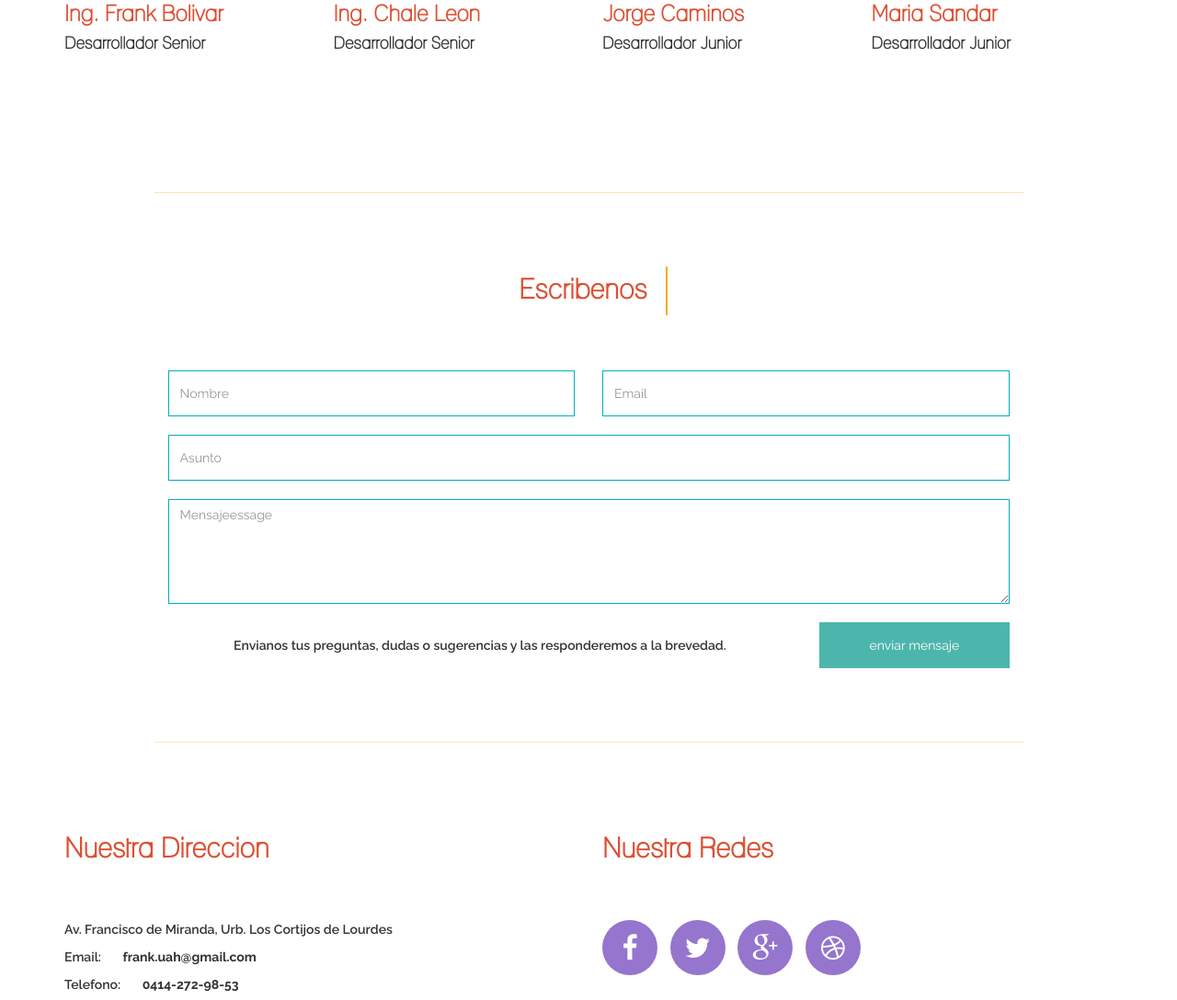
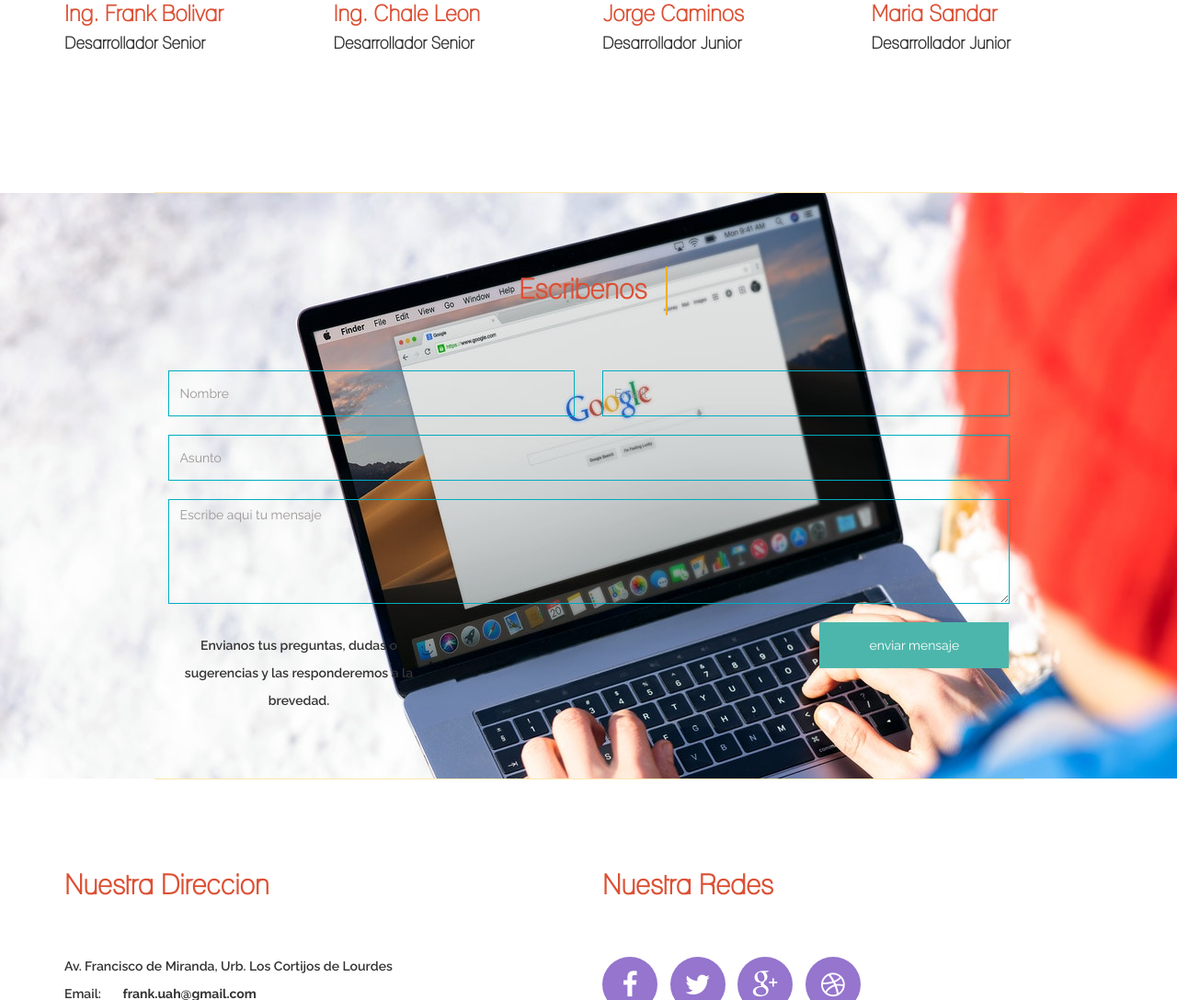
Before and after one commit to skynetfrank/reactor-web, a PHP site: page / in a window 1280 px wide. Shown: the part 4200-5288 px from the top of the page at 92% size. Run offline with PHP 8.4, Linux system fonts and the light colour scheme.

Commit message:
commit Yo

```diff
--- a/css/style.css
+++ b/css/style.css
@@ -215,7 +215,6 @@ img:hover {
 }
 #team h4 {
   padding-bottom: 40px;
-
 }
 #team .col-md-12 {
   text-align: center;
@@ -226,8 +225,7 @@ img:hover {
   padding: 15px;
 }
 
-
-h4{
+h4 {
   font-weight: bold;
 }
 /* portfolio section */
@@ -367,6 +365,8 @@ h4{
   padding-top: 60px;
   padding-bottom: 60px;
   text-align: center;
+  background-size: cover;
+  background: url("../images/sendEmail.jpg") no-repeat;
 }
 #contact h2 {
   border-right: 2px solid #f2af00;
@@ -380,11 +380,12 @@ h4{
   box-shadow: none;
   font-family: "Raleway", sans-serif;
   margin-bottom: 20px;
+  background-color: transparent;
 }
 #contact .form-control:focus {
-  opacity: 0.8;
   position: relative;
   bottom: 10px;
+  background-color: white;
 }
 #contact input {
   height: 50px;
--- a/index.html
+++ b/index.html
@@ -341,24 +341,27 @@
 				</div>
 				<form action="#" method="post" role="form">
 					<div class="col-md-1 col-sm-1"></div>
-					<div class="col-md-10 col-sm-10">
+					<div class="col-md-10 col-sm-10" id="div-form">
 						<div class="col-md-6 col-sm-6">
-							<input name="name" type="text" class="form-control" id="name" placeholder="Nombre">
+							<input name="name" type="text" autocomplete=off class="form-control" id="name" placeholder="Nombre">
 						</div>
 						<div class="col-md-6 col-sm-6">
-							<input name="email" type="email" class="form-control" id="email" placeholder="Email">
+							<input name="email" type="email" autocomplete=off class="form-control" id="email" placeholder="Email">
 						</div>
 						<div class="col-md-12 col-sm-12">
-							<input name="subject" type="text" class="form-control" id="subject" placeholder="Asunto">
+							<input name="subject" type="text" autocomplete=off class="form-control" id="subject" placeholder="Asunto">
 						</div>
 						<div class="col-md-12 col-sm-12">
-							<textarea name="message" rows="5" class="form-control" id="message"
-								placeholder="Mensajeessage"></textarea>
+							<textarea name="message" rows="5"  autocomplete=off class="form-control" id="message"
+								placeholder="Escribe aqui tu mensaje"></textarea>
 						</div>
-						<div class="col-md-9 col-sm-8">
+						<div class="col-md-4 col-sm4">
 							<p>Envianos tus preguntas, dudas o sugerencias y las responderemos a la brevedad.</p>
 						</div>
-						<div class="col-md-3 col-sm-4">
+						<div class="col-md-5 col-sm5">
+
+						</div>
+						<div class="col-md-3 col-sm-3">
 							<input name="submit" type="submit" class="form-control" id="submit" value="enviar mensaje">
 						</div>
 					</div>
```
Also changed, not shown: images/escribenos.jpg (added), images/sendEmail.jpg (added).
